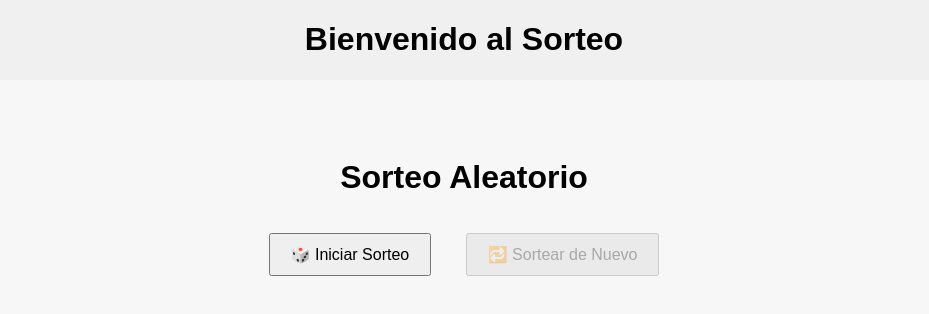
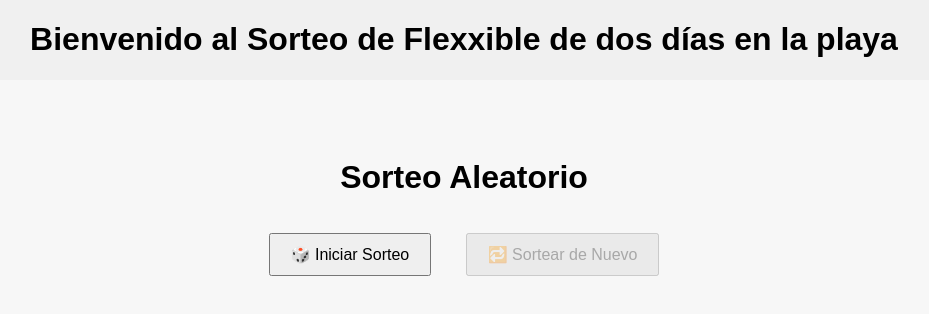
Before and after one commit to jms-flexxible/sorteo, a plain HTML site: page index.html in a window 1280 px wide. Shown: the whole page, without its empty margins (176-1105 px from the left). Drawn offline with Linux system fonts and the light colour scheme.

Commit message:
index.html

```diff
--- a/index.html
+++ b/index.html
@@ -18,7 +18,7 @@
 </head>
 <body>
 
-  <h1>Bienvenido al Sorteo</h1>
+  <h1>Bienvenido al Sorteo de Flexxible de dos días en la playa</h1>
 
   <!-- Aquí se carga automáticamente el sorteo -->
   <iframe src="sorteo.html"></iframe>
```
